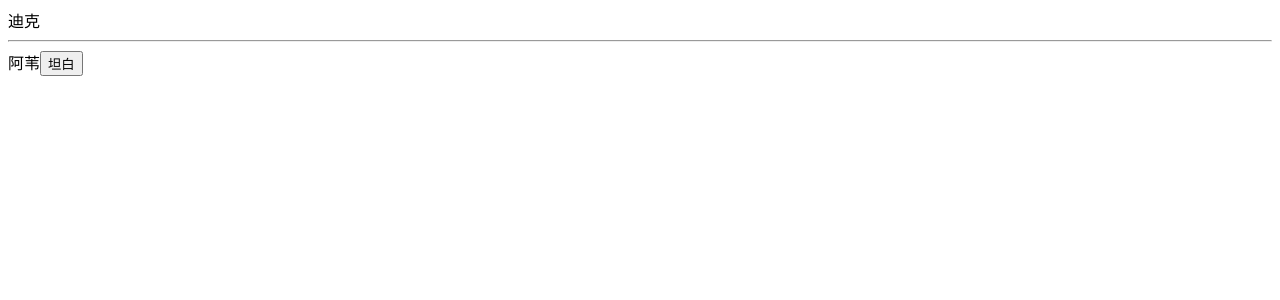
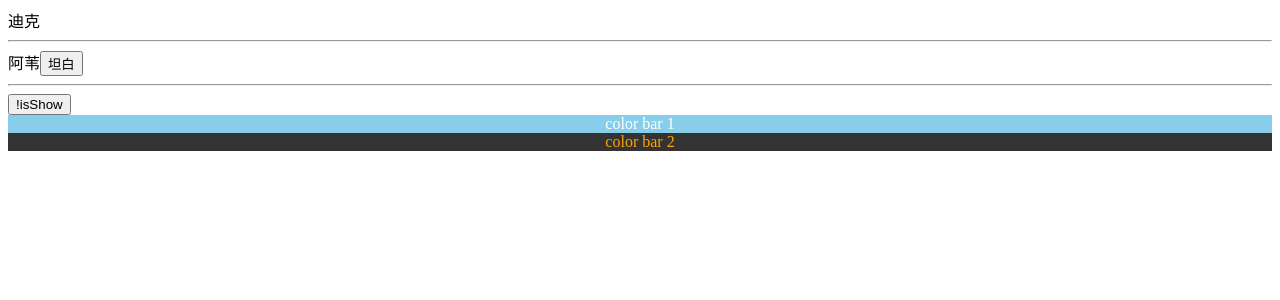
Before and after one commit to Koukou3000/front-playground, a Vue app in the folder cli_test/: page / in a window 1280 px wide. Shown: the top 300 px of the page. Built offline with nearby package versions, Linux system fonts and the light colour scheme.

Commit message:
animation

```diff
--- a/cli_test/src/App.vue
+++ b/cli_test/src/App.vue
@@ -4,15 +4,17 @@
         <MyStudent/>
         <hr>
         <MyRoomMate/>
+        <hr>
+        <TransitionLearn/>
     </div>
 </template>
 
 <script>
     import MyRoomMate from './components/MyRoomMate'
     import MyStudent from './components/MyStudent'
-
+    import TransitionLearn from './components/TransitionLearn'
     export default{
         name:'App',
-        components:{MyStudent,MyRoomMate},
+        components:{MyStudent,MyRoomMate,TransitionLearn},
    }
 </script>
--- a/cli_test/src/components/MyStudent.vue
+++ b/cli_test/src/components/MyStudent.vue
@@ -1,7 +1,7 @@
 <!--包含结构、样式、交互的组件文件-->
 <template>
     <div class="hello">
-        <span>{{surname}}{{name}}</span>
+        <span>{{name}}</span>
         <br>
 
         {{secret}}
@@ -26,7 +26,10 @@
         // 声明自己关联的自定义方法
         mounted(){
             this.$bus.$on('studentGet',this.learnTruth)
-        }
+        },
+        beforeDestroy() {
+            this.$bus.$off('studentGet')
+        },
 
     }
 </script>
--- /dev/null
+++ b/cli_test/src/components/TransitionLearn.vue
@@ -0,0 +1,67 @@
+<template>
+    <div>
+        <button @click="isShow = !isShow">!isShow</button>
+
+        <transition appear name="t1">
+            <div v-show="isShow" class="d1">color bar 1</div>
+        </transition>
+
+        <transition appear name="t2">
+            <div v-show="isShow" class="d2">color bar 2</div>
+        </transition>
+
+    </div>
+</template>
+
+<script>
+    export default {
+        name: 'TransitionLearn',
+        data(){
+            return{
+                isShow: true
+            }
+        }
+    }
+</script>
+
+<style scoped>
+    .d1{
+        background: skyblue;
+        color: white;
+        text-align: center;
+        /* transition: 0.5s linear; */
+    }
+    .t1-enter, .t1-leave-to{
+        transform: translateX(-100%);
+    }
+    .t1-enter-to, .t1-leave{
+        transform: translateX(0);
+    }
+    .t1-enter-active, .t1-leave-active{
+        transition: 0.5s linear;
+    }
+
+
+
+    .d2{
+        background: #333;
+        color: orange;
+        text-align: center;
+    }
+    .t2-enter-active{
+        animation: anime01 0.5s linear;
+    }
+    .t2-leave-active{
+        animation: anime01 0.5s linear reverse;
+    }
+    @keyframes anime01{
+        from{
+            transform: translateX(-100%);
+        }
+        to{
+            transform: translateX(0);
+        }
+    }
+
+
+</style>
```
